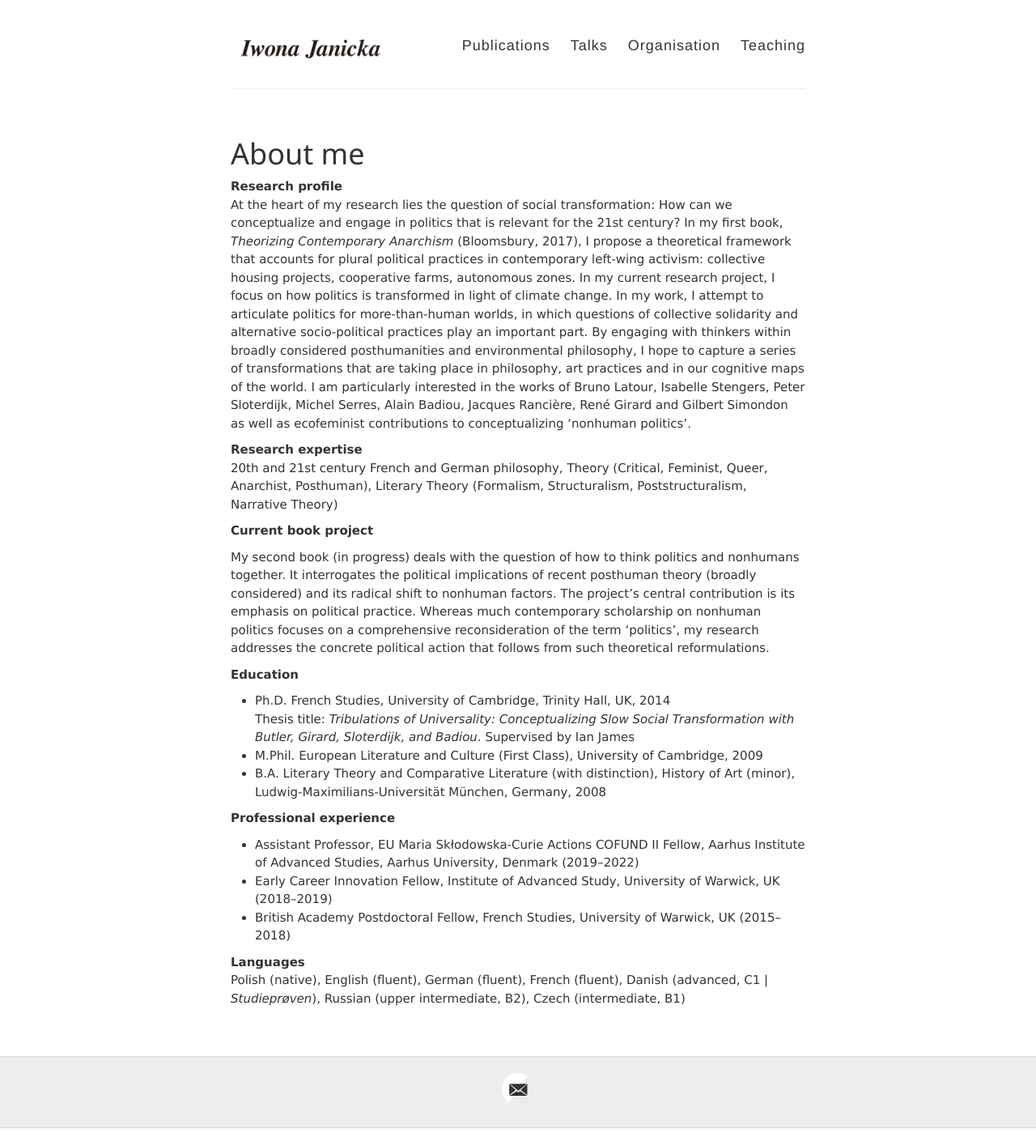
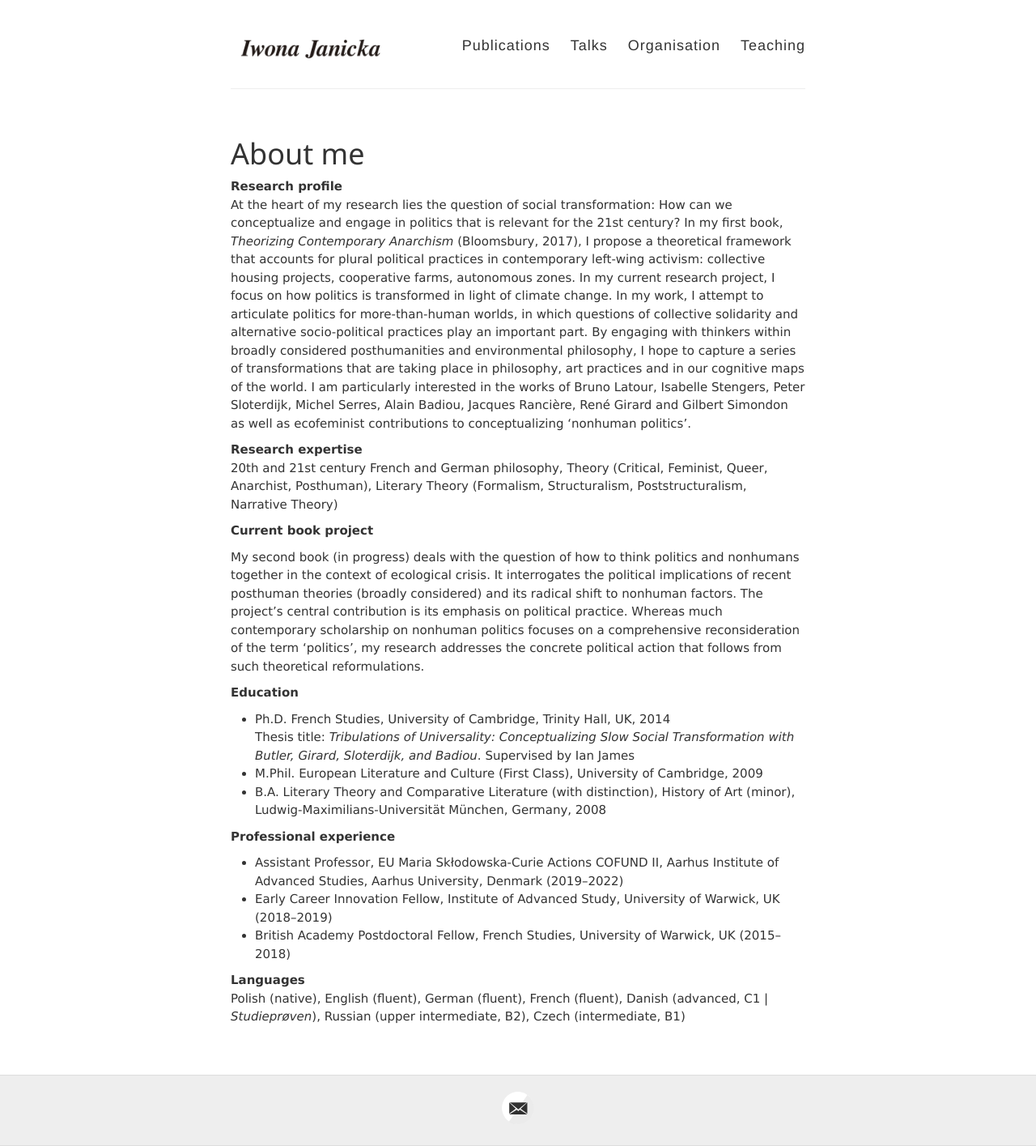
Before and after one commit to IJanicka/IJanicka.github.io, a Jekyll site: the page built from about.md, in a window 1280 px wide. Shown: the whole page at 81% size. Built offline with Jekyll 4.4.1, drawn with Linux system fonts in a browser that asks for light colours; before the commit the page ends 1393 px from its top, so only the background shows below that.

Commit message:
Update about.md

```diff
--- a/about.md
+++ b/about.md
@@ -12,7 +12,7 @@
 
 **Current book project**
 
-My second book (in progress) deals with the question of how to think politics and nonhumans together. It interrogates the political implications of recent posthuman theory (broadly considered) and its radical shift to nonhuman factors. The project’s central contribution is its emphasis on political practice. Whereas much contemporary scholarship on nonhuman politics focuses on a comprehensive reconsideration of the term ‘politics’, my research addresses the concrete political action that follows from such theoretical reformulations.<br>
+My second book (in progress) deals with the question of how to think politics and nonhumans together in the context of ecological crisis. It interrogates the political implications of recent posthuman theories (broadly considered) and its radical shift to nonhuman factors. The project’s central contribution is its emphasis on political practice. Whereas much contemporary scholarship on nonhuman politics focuses on a comprehensive reconsideration of the term ‘politics’, my research addresses the concrete political action that follows from such theoretical reformulations.<br>
 
 **Education**<br>
 * Ph.D.	French Studies, University of Cambridge, Trinity Hall, UK, 2014<br>
@@ -21,7 +21,7 @@
 * B.A.	Literary Theory and Comparative Literature (with distinction), History of Art (minor), Ludwig-Maximilians-Universität München, Germany, 2008<br>
 
 **Professional experience**<br>
-* Assistant Professor, EU Maria Skłodowska-Curie Actions COFUND II Fellow, Aarhus Institute of Advanced Studies, Aarhus University, Denmark (2019–2022)<br>
+* Assistant Professor, EU Maria Skłodowska-Curie Actions COFUND II, Aarhus Institute of Advanced Studies, Aarhus University, Denmark (2019–2022)<br>
 * Early Career Innovation Fellow, Institute of Advanced Study, University of Warwick, UK (2018–2019)<br>
 * British Academy Postdoctoral Fellow, French Studies, University of Warwick, UK (2015–2018)<br>
 
```
